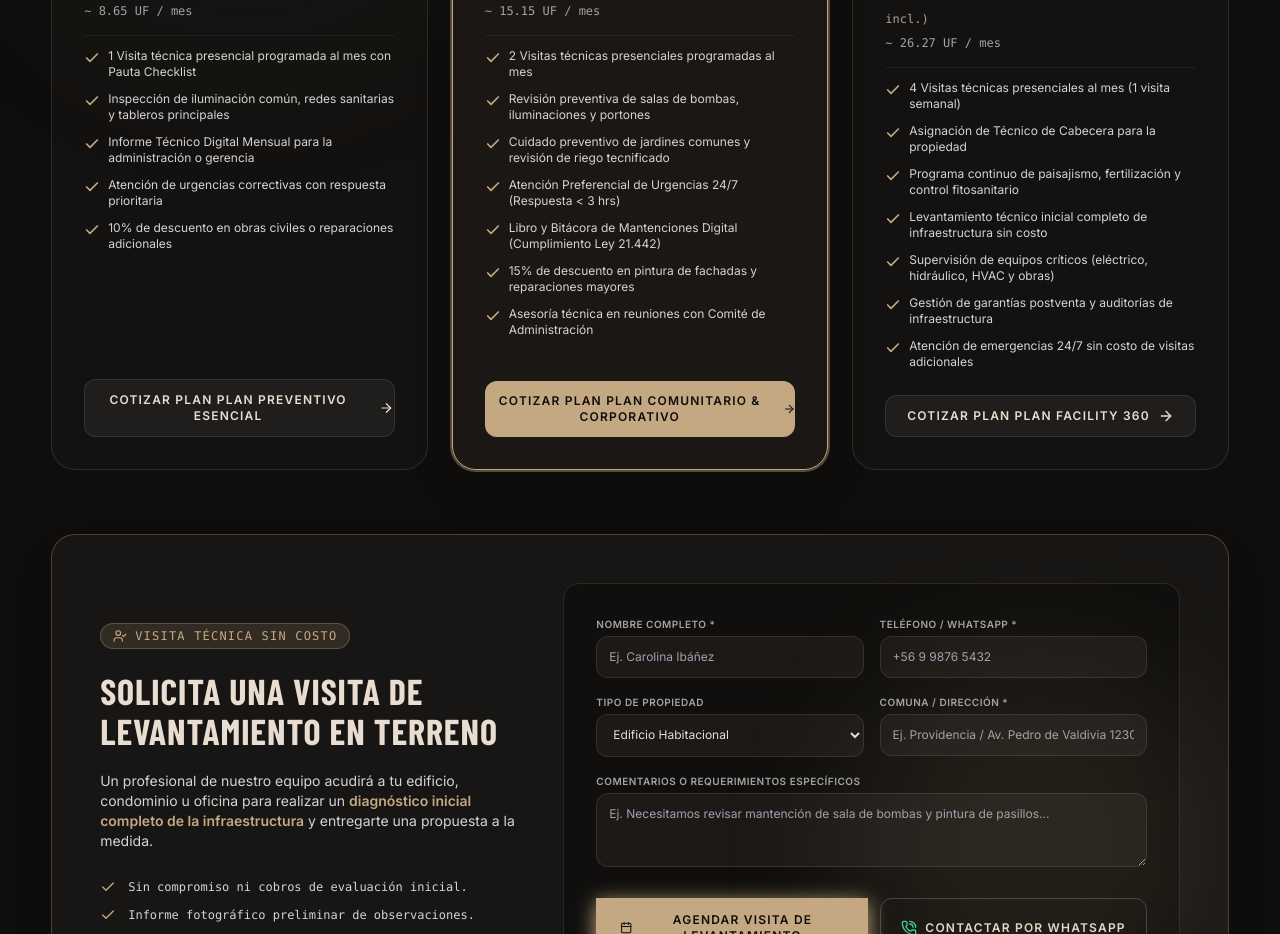
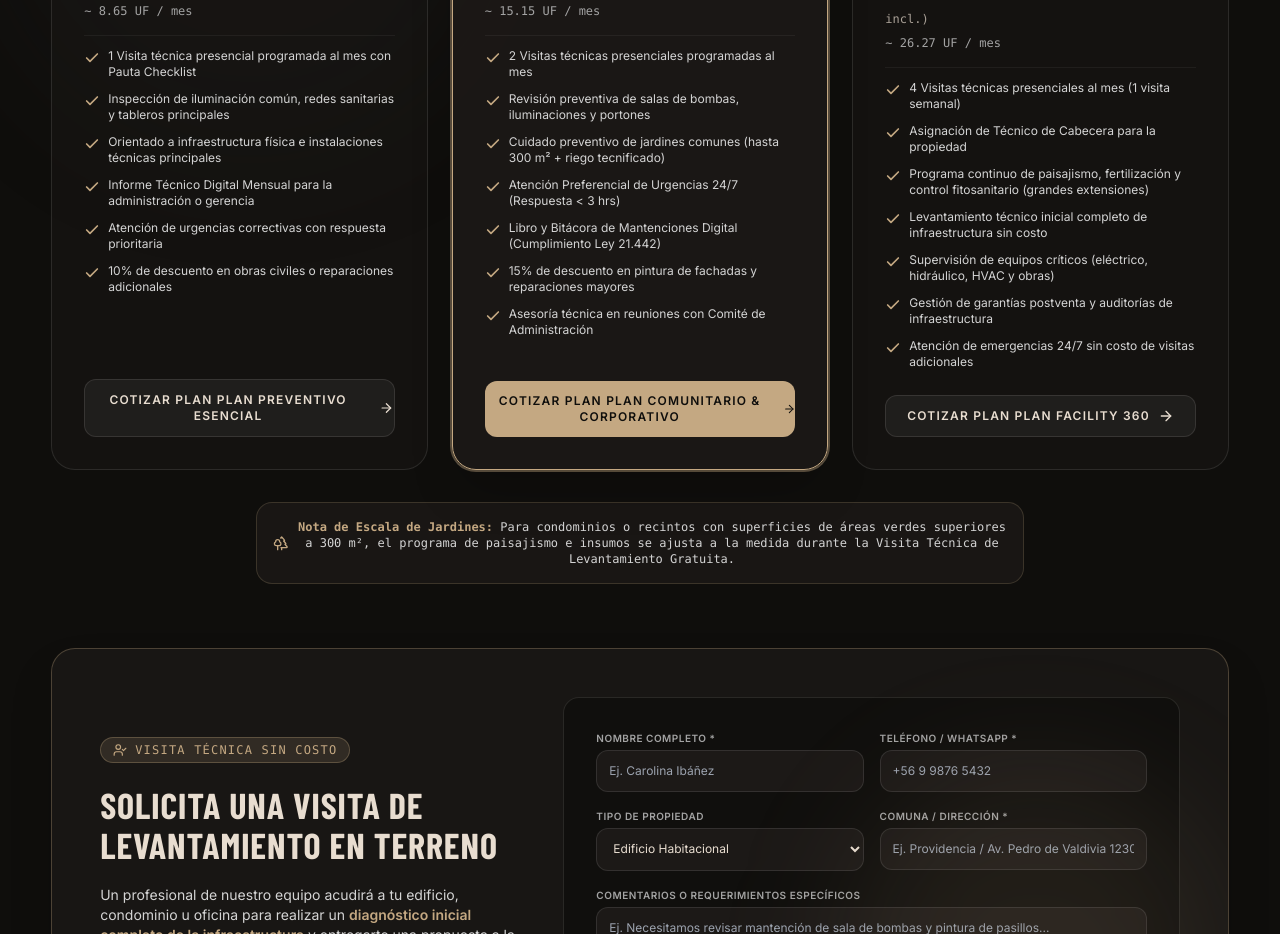
Before and after one commit to fernandomtorrest-maker/CONTRAPUNTO, a Next.js app in the folder contrapunto-web/: page /mantenimiento in a window 1280 px wide. Shown: the part 2100-3034 px from the top of the page. Built offline with nearby package versions, Linux system fonts and the light colour scheme; a web font is replaced by a local one.

Commit message:
feat: estructura tarifaria transparente para Areas Verdes por metraje m2 en /mantenimiento

```diff
--- a/contrapunto-web/components/sections/MantenimientoSection.tsx
+++ b/contrapunto-web/components/sections/MantenimientoSection.tsx
@@ -118,6 +118,7 @@ const MAINTENANCE_PLANS: PlanMantenimiento[] = [
     includedFeatures: [
       '1 Visita técnica presencial programada al mes con Pauta Checklist',
       'Inspección de iluminación común, redes sanitarias y tableros principales',
+      'Orientado a infraestructura física e instalaciones técnicas principales',
       'Informe Técnico Digital Mensual para la administración o gerencia',
       'Atención de urgencias correctivas con respuesta prioritaria',
       '10% de descuento en obras civiles o reparaciones adicionales'
@@ -133,7 +134,7 @@ const MAINTENANCE_PLANS: PlanMantenimiento[] = [
     includedFeatures: [
       '2 Visitas técnicas presenciales programadas al mes',
       'Revisión preventiva de salas de bombas, iluminaciones y portones',
-      'Cuidado preventivo de jardines comunes y revisión de riego tecnificado',
+      'Cuidado preventivo de jardines comunes (hasta 300 m² + riego tecnificado)',
       'Atención Preferencial de Urgencias 24/7 (Respuesta < 3 hrs)',
       'Libro y Bitácora de Mantenciones Digital (Cumplimiento Ley 21.442)',
       '15% de descuento en pintura de fachadas y reparaciones mayores',
@@ -149,7 +150,7 @@ const MAINTENANCE_PLANS: PlanMantenimiento[] = [
     includedFeatures: [
       '4 Visitas técnicas presenciales al mes (1 visita semanal)',
       'Asignación de Técnico de Cabecera para la propiedad',
-      'Programa continuo de paisajismo, fertilización y control fitosanitario',
+      'Programa continuo de paisajismo, fertilización y control fitosanitario (grandes extensiones)',
       'Levantamiento técnico inicial completo de infraestructura sin costo',
       'Supervisión de equipos críticos (eléctrico, hidráulico, HVAC y obras)',
       'Gestión de garantías postventa y auditorías de infraestructura',
@@ -385,6 +386,13 @@ export const MantenimientoSection = () => {
               );
             })}
           </div>
+
+          <div className="mt-8 flex items-center justify-center gap-2 text-xs font-mono text-neutral-300 bg-stone-900/80 border border-sand/20 rounded-2xl p-4 max-w-3xl mx-auto text-center">
+            <Trees className="w-4 h-4 text-sand shrink-0" />
+            <span>
+              <strong className="text-sand">Nota de Escala de Jardines:</strong> Para condominios o recintos con superficies de áreas verdes superiores a 300 m², el programa de paisajismo e insumos se ajusta a la medida durante la Visita Técnica de Levantamiento Gratuita.
+            </span>
+          </div>
         </div>
 
         {/* 4. FORMULARIO DE LEVANTAMIENTO TÉCNICO GRATUITO */}
```
